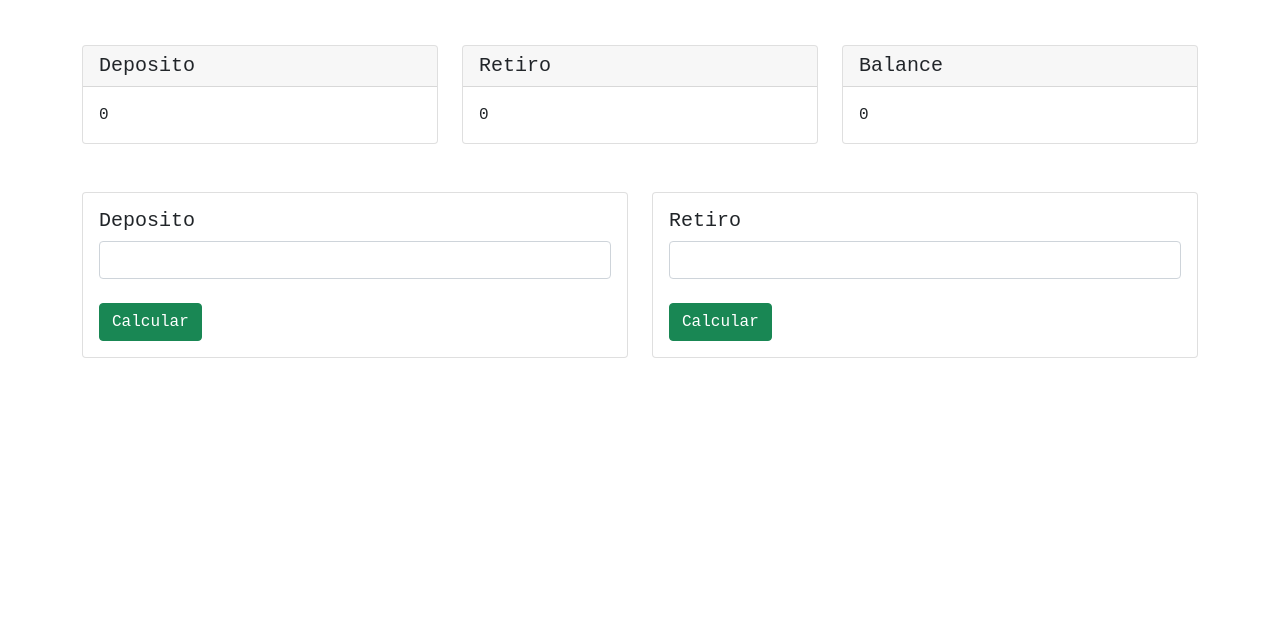
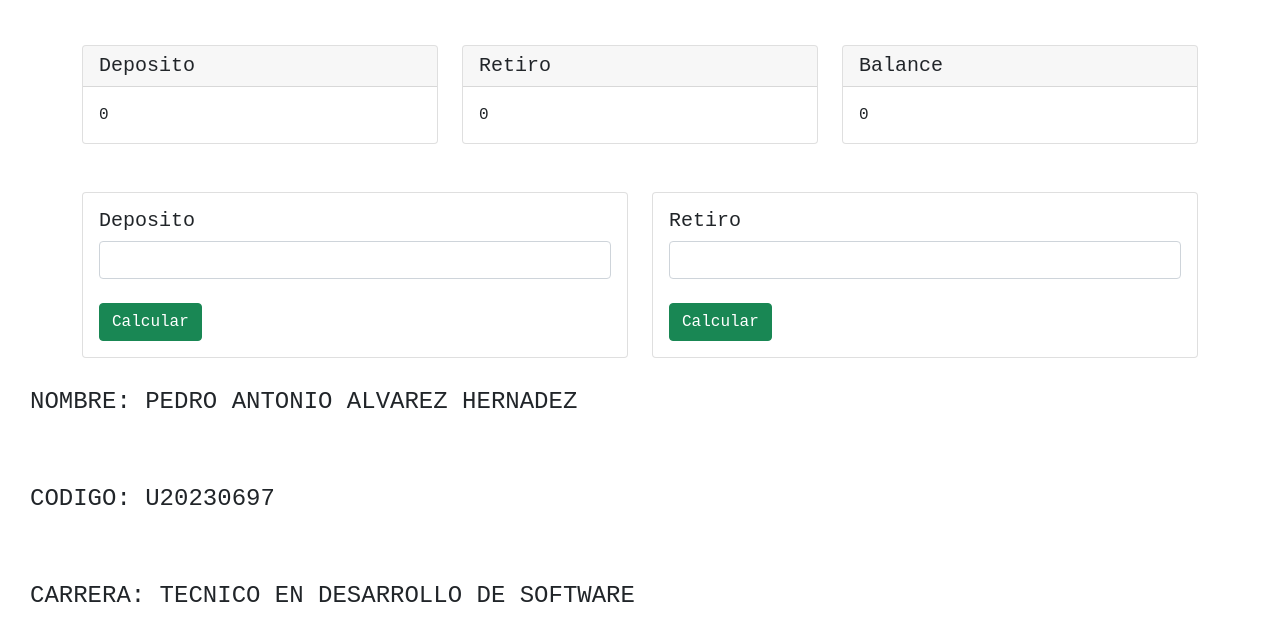
Before and after one commit to Nav1dad/calculo, a plain HTML site: page index.html in a window 1280 px wide. Shown: the part 91-732 px from the top of the page. Drawn offline with nearby package versions, Linux system fonts and the light colour scheme.

Commit message:
Subiendo cambios de calculo,index,css

```diff
--- a/index.html
+++ b/index.html
@@ -84,5 +84,8 @@
     <script src="https://cdn.jsdelivr.net/npm/@popperjs/core@2.9.2/dist/umd/popper.min.js" integrity="sha384-IQsoLXl5PILFhosVNubq5LC7Qb9DXgDA9i+tQ8Zj3iwWAwPtgFTxbJ8NT4GN1R8p" crossorigin="anonymous"></script>
     <script src="https://cdn.jsdelivr.net/npm/bootstrap@5.0.2/dist/js/bootstrap.min.js" integrity="sha384-cVKIPhGWiC2Al4u+LWgxfKTRIcfu0JTxR+EQDz/bgldoEyl4H0zUF0QKbrJ0EcQF" crossorigin="anonymous"></script>
     -->
+    <h4>NOMBRE: PEDRO ANTONIO ALVAREZ HERNADEZ</h4>
+    <h4>CODIGO: U20230697</h4>
+    <H4>CARRERA: TECNICO EN DESARROLLO DE SOFTWARE</H4>
   </body>
 </html>
--- a/style.css
+++ b/style.css
@@ -8,3 +8,8 @@ h1{
     text-align: center;
     padding: 20px;
 }
+
+h4{
+    padding: 30px;
+
+}
```
